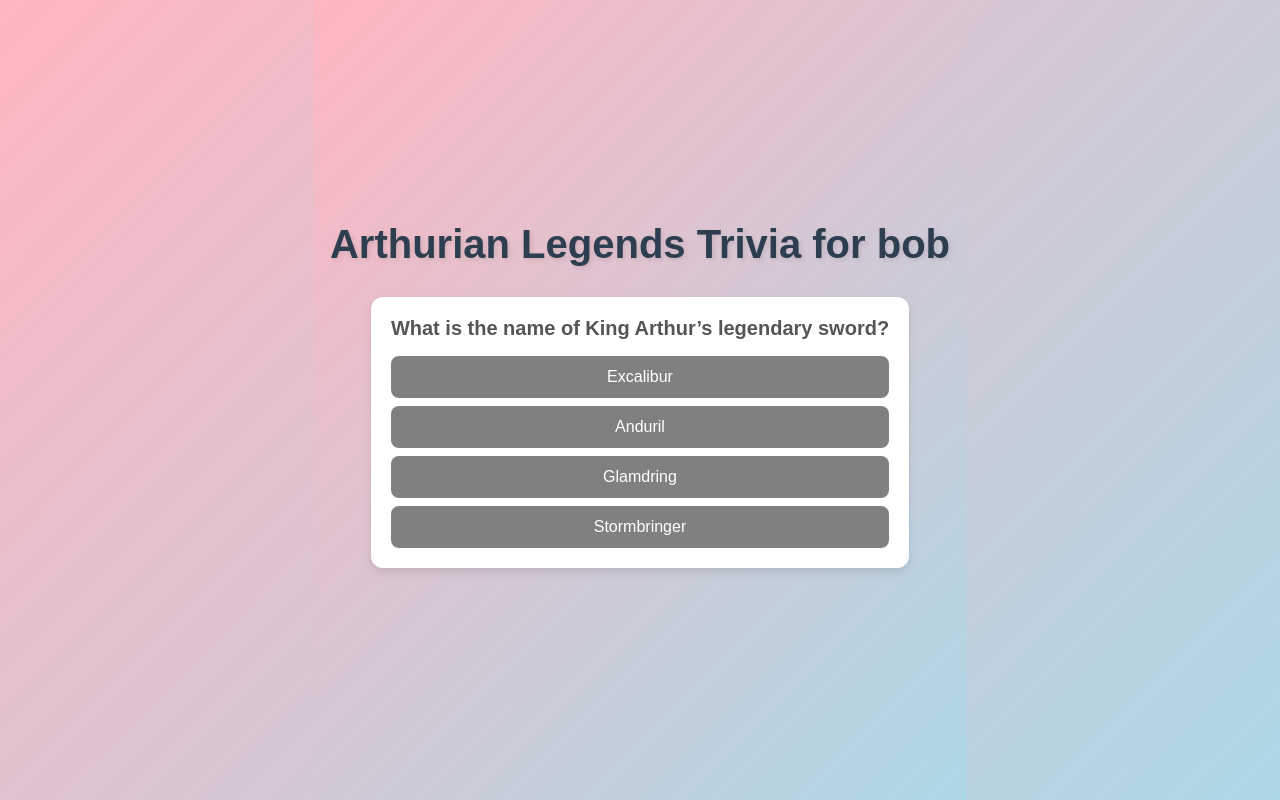
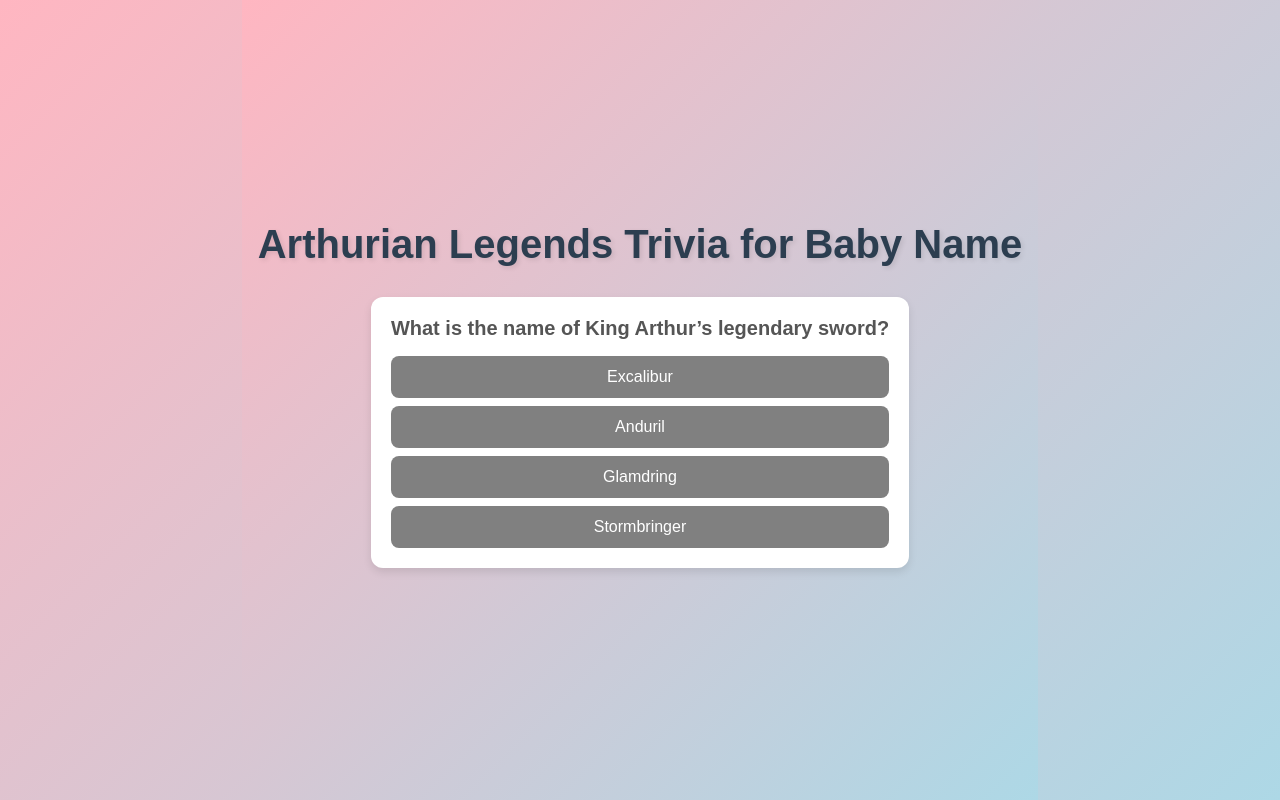
Before and after one commit to perezjprz19/project-excalibur, a React (Create React App) app: page / in a window 1280 px wide. Built offline with nearby package versions, Linux system fonts and the light colour scheme.

Commit message:
Update ArthurianTrivia.js
Update quiz name

```diff
--- a/src/pages/ArthurianTrivia.js
+++ b/src/pages/ArthurianTrivia.js
@@ -118,7 +118,7 @@ export default function ArthurianTrivia() {
 
   return (
     <div className="app-container">
-      <h1 className="title">Arthurian Legends Trivia for bob</h1>
+      <h1 className="title">Arthurian Legends Trivia for Baby Name</h1>
 
       {finished ? (
         <Card className="card">
```
